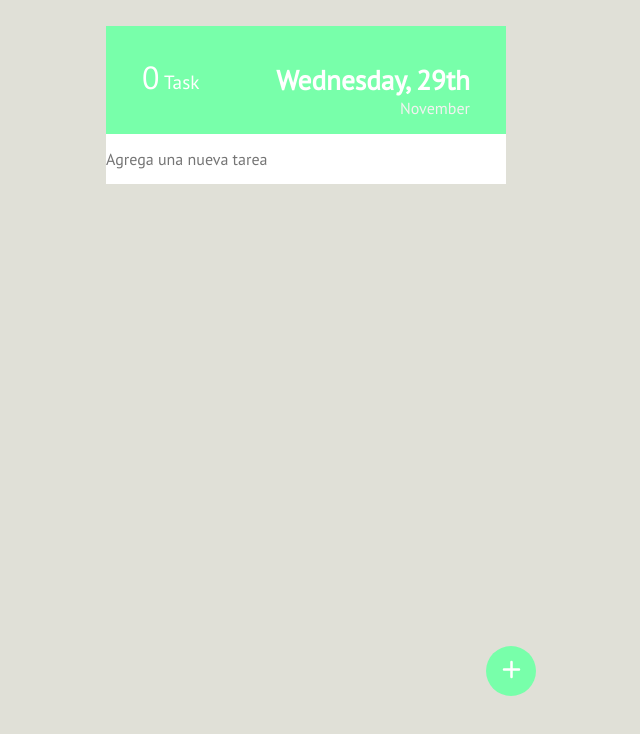
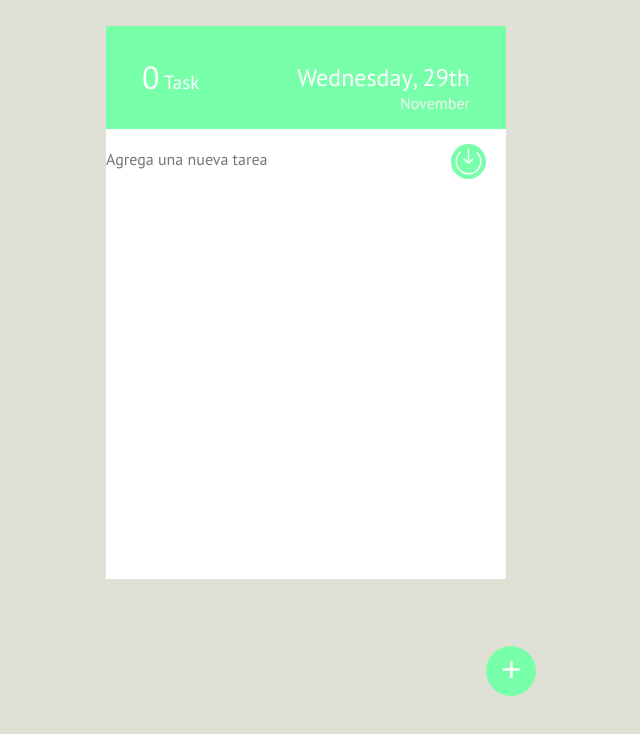
Before and after one commit to micayaque/React-JS---UTN, a React (Vite) app in the folder trabajo_integrador/: page / in a window 1280 px wide. Both pictures are taken after a click on the button 845 px from the left and 671 px from the top of the page. Shown: the top 734 px of the page, without its empty margins (334-974 px from the left). Built offline with nearby package versions, Linux system fonts and the light colour scheme; a web font is replaced by a local one.

Commit message:
terminada como el diseño del tp

```diff
--- a/trabajo_integrador/src/assets/styles.css
+++ b/trabajo_integrador/src/assets/styles.css
@@ -34,9 +34,10 @@
     text-align: right;
     font-family: 'PT Sans';
     color: white;
-    font-size: 1.7rem;
+    font-size: 1.5rem;
 
-    font-weight: 800;
+    font-style: none;
+    font-weight: 100;
 
     padding: 0;
     margin-right: 20px;
@@ -45,6 +46,10 @@
 
     margin-top: 20px;
 
+  }
+
+  .day b{
+    font-weight: 570;
   }
 
   .month{
@@ -86,16 +91,6 @@
 
   }
 
-
-  .add-task-container{
-    width: 100%;
-    height: 100%;
-  }
-
-  .new-task-input-hidden{
-    display: none;
-  }
-
   .add-task-button-container{
     width: 50px;
     height: 50px;
@@ -111,7 +106,6 @@
     border-radius: 50%;
     background-color: rgb(120, 255, 170);
     color: white;
-
   }
 
   .add-button{
@@ -123,13 +117,50 @@
     height: 450px;
     overflow-y: scroll;
     position: relative;
+    background-color: white;
   }
 
-  .new-task-input{
+  .add-task-container{
+    width: 88%;
+    height: 100%;
+    float: left;
+  }
+
+  .form-active{
+    position: relative;
+    width: 100%;
+    height: 50px;
+    margin-top: 5px;
+    margin-bottom: 5px;
+  }
+
+  .form-hidden{
+    display: none;
+  }
+
+  .add-task-input{
     width: 100%;
     height: 50px;
     font-family: 'PT Sans';
     font-size: 1rem;
+
+    position: absolute;
+    top: 0px;
+  }
+
+  .save-task-button{
+    width: 35px;
+    height: 35px;
+
+    color: white;
+
+    position: absolute;
+    top: 10px;
+    right: 20px;
+
+    background-color:  rgb(120, 255, 170);
+
+    border-radius: 50%;
   }
 
   .list-container::-webkit-scrollbar{
@@ -143,6 +174,7 @@
     background-color: white;
     border-top: 1px solid lightgray;
     overflow: auto;
+    position: initial;
   }
 
   .check-list{
--- a/trabajo_integrador/src/components/Header.jsx
+++ b/trabajo_integrador/src/components/Header.jsx
@@ -101,8 +101,8 @@ function Header(tasks){
                      {/* acá no debería usar task id sino la cantidad de tareas que quedan
                      por completar pero no llegue a terminarlo */}
                     <div className='num-tasks'><b>{numTasks}</b> Task</div>
-                    <div className='day'>{weekDay + ', ' + currentDate.getDate() + 'th'} </div>
-                <li className='month'>{month}</li>
+                    <div className='day'><b>{weekDay}</b>{', ' + currentDate.getDate() + 'th'} </div>
+                    <li className='month'>{month}</li>
             </div>
         </>
 
--- a/trabajo_integrador/src/components/TaskForm.jsx
+++ b/trabajo_integrador/src/components/TaskForm.jsx
@@ -1,12 +1,16 @@
 import {React, useState} from 'react';
 import { HiPlus } from "react-icons/hi";
 import { taskId } from './TaskItem';
+import { CiSaveDown1 } from "react-icons/ci";
+
 
 // enviará la nueva tarea a la lista principal (TaskList)
 
 function TaskForm(props) {
     // Utilizará el estado local para gestionar la entrada del usuario
     const [input, setInput] = useState('');
+
+    const [btnState, setBtnState] = useState(false);
 
     const handldeChange = e => {
         setInput(e.target.value);
@@ -21,14 +25,18 @@ function TaskForm(props) {
         });
 
         setInput('');
+        setBtnState(btnState => !btnState);
     };
 
-    const [clase, setClase] = useState('new-task-input-hidden');
+    function handleClick(){
+        setBtnState(btnState => !btnState);
+    }
+    let toggleClassCheck = btnState ? 'form-active' : 'form-hidden';
 
     return(
         <>
             {/* Este componente contendrá un formulario para agregar nuevas tareas. */}
-            <form onSubmit={handleSubmit} className='task-form' >
+            <form onSubmit={handleSubmit} className={toggleClassCheck} >
                 <div className='add-task-container'>
 
                     <div><input
@@ -36,13 +44,13 @@ function TaskForm(props) {
                     placeholder='Agrega una nueva tarea'
                     value={input}
                     name='text'
-                    className='new-task-input'
+                    className='add-task-input'
                     onChange={handldeChange}
                     /></div>
-
                 </div>
-                <div className='add-task-button-container'><button className='add-task-button' ><HiPlus className='add-button'/></button></div>
+                <button ><CiSaveDown1 className='save-task-button'/></button>
             </form>
+            <div className='add-task-button-container'><button className='add-task-button' ><HiPlus onClick={handleClick} className='add-button'/></button></div>
         </>
     )
 }
```
